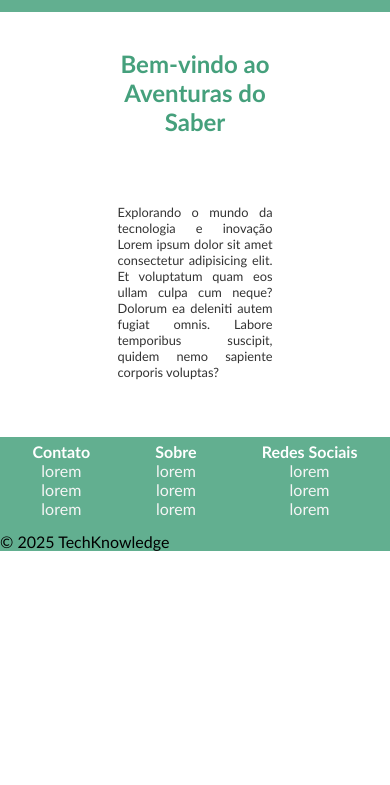
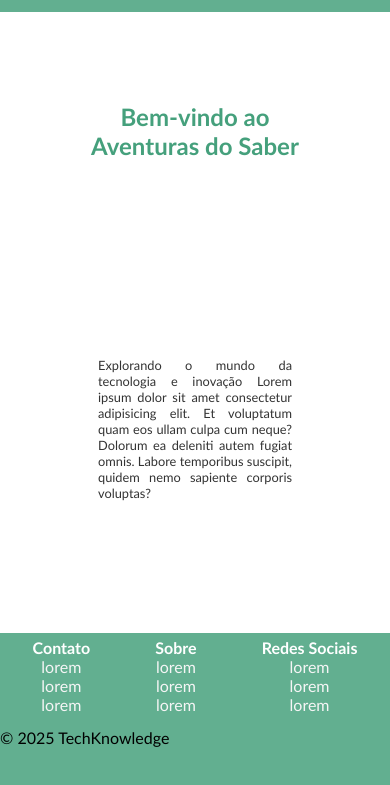
Before and after one commit to araujocrk/Aventuras_do_Saber, a plain HTML site: page index.html in a window 390 px wide. Shown: the part 57-842 px from the top of the page. Drawn offline with Linux system fonts and the light colour scheme.

Commit message:
Update landing.css

```diff
--- a/landing.css
+++ b/landing.css
@@ -5,16 +5,23 @@
     text-decoration: none;
 }
 
+html, body {
+	height: 100%;
+}
+
 body {
     font-family: 'Gill Sans', 'Gill Sans MT', Calibri, 'Trebuchet MS', sans-serif;
     min-height: 100vh;
+	display: flex;
+	flex-direction: column;
+	min-height: 100vh;
 }
 
 nav {
     display: flex;
-    flex-wrap: wrap;
     justify-content: space-between;
     align-items: center;
+	flex: 1;
     background-color: #62af90;
     padding: 20px 0;
 }
@@ -52,10 +59,9 @@ nav {
 
 main {
     display: flex;
-    flex-direction: row;
-    height: 400px;
-    align-items: center;
+	align-items: center;
     justify-content: center;
+	flex: 4;
     background-color: white;
 }
 
@@ -89,6 +95,7 @@ main {
 footer {
     display: flex;
     flex-direction: column;
+	flex: 1;
     background-color: #62af90;
     padding-top: 5px;
     margin-top: 25px;
@@ -125,12 +132,12 @@ footer {
     }
 
     .main-saudacao {
-        width: 50%;
+        width: 60%;
         height: 40%;
     }
 
     .main-texto {
-        width: 50%;
+        width: 60%;
         height: 60%;
     }
 
```
